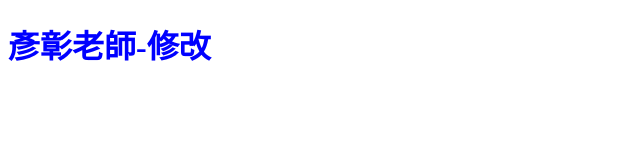
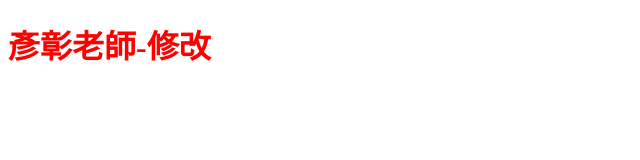
Before and after one commit to yanzan36/productShop, a plain HTML site: page index.html in a window 1280 px wide. Shown: the whole page, without its empty margins (0-640 px from the left). Drawn offline with Linux system fonts and the light colour scheme.

Commit message:
調整CSS樣式為紅色

```diff
--- a/style.css
+++ b/style.css
@@ -1 +1,3 @@
-h1{color:blue;}
+h1{
+    color:red;
+}
```
